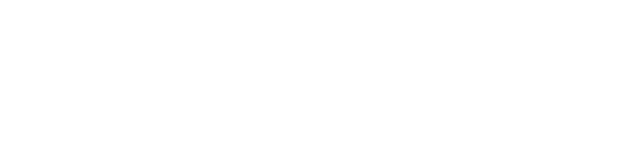
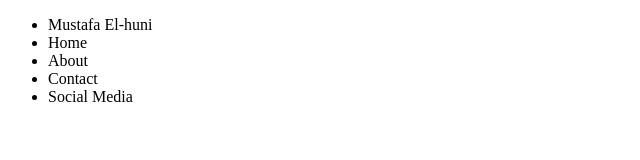
Before and after one commit to Mustafa-el/techdegree-project-1, a plain HTML site: page index.html in a window 1280 px wide. Shown: the whole page, without its empty margins (0-640 px from the left). Drawn offline with Linux system fonts and the light colour scheme.

Commit message:
Navigation
Adding the Navigation

```diff
--- a/index.html
+++ b/index.html
@@ -1,11 +1,21 @@
 <!DOCTYPE html>
     <html>
         <head>
-            <title>My Portfolio</title>
+            <title>Mustafa El-huni's Portfolio</title>
+            <link rel="stylesheet" href="styles.css">
         </head>
 
         <body>
 
+            <div class="main-nav">
+                <ul>
+                    <li>Mustafa El-huni</li>
+                    <li href="index.html">Home</li>
+                    <li>About</li>
+                    <li>Contact</li>
+                    <li>Social Media</li>
+                </ul>
+            </div>
 
 
         </body>
```
